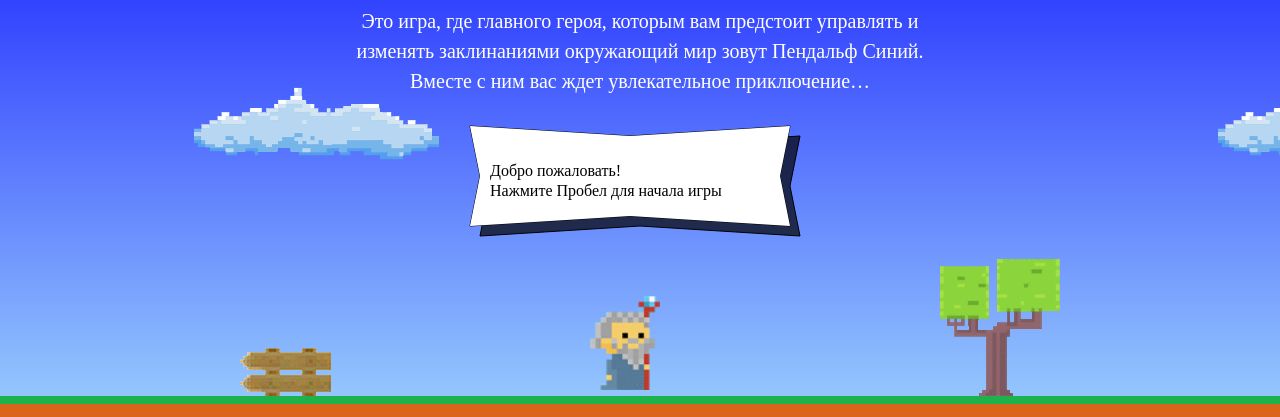
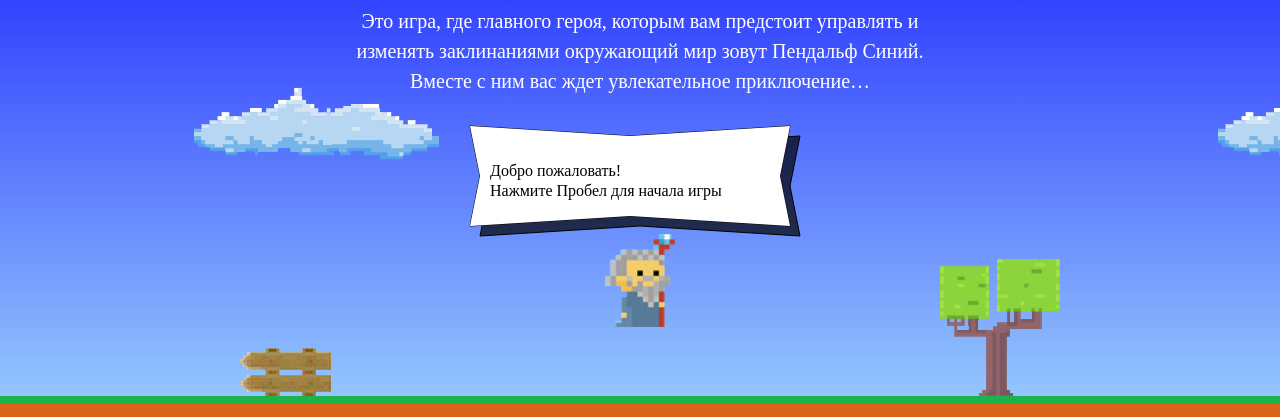
Before and after one commit to dogunok/351919-code-and-magick, a website: page index.html in a window 1280 px wide. Shown: the part 203-620 px from the top of the page. Drawn offline with Linux system fonts and the light colour scheme; a web font is replaced by a local one.

Commit message:
пересчитал фунции определения высоты и ширины.

```diff
--- a/index.html
+++ b/index.html
@@ -197,11 +197,11 @@
   };
 
   var getWizardX = function(width) {
-    return 300;
+    return (width-wizardWidth)/2;
   };
 
   var getWizardY = function (height) {
-    return 200;
+    return (height-getWizardHeight())*2/3;
 
   };
 
```
